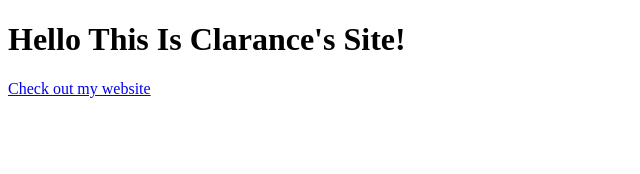
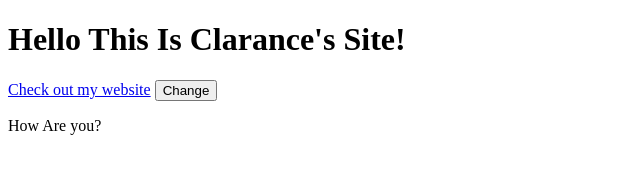
Before and after one commit to cbustamante86/cbustamante.github.io, a plain HTML site: page index.html in a window 1280 px wide. Shown: the whole page, without its empty margins (0-640 px from the left). Drawn offline with Linux system fonts and the light colour scheme.

Commit message:
Update index.html

```diff
--- a/index.html
+++ b/index.html
@@ -5,6 +5,15 @@
 
   <h1>Hello This Is Clarance's Site!</h1>
   <a href="https://clarencebustamante.com">Check out my website</a>
+  <button type="button" id="btn1" onclick="hello()">Change</button>
+  <p id="changeMe">How Are you?<p>
 
+
+  <script>
+  function hello(){
+      document.getElementById("changeMe").innerHTML = "I am doing great!";
+  }
+
+  </script>
 </body>
 </html>
```
